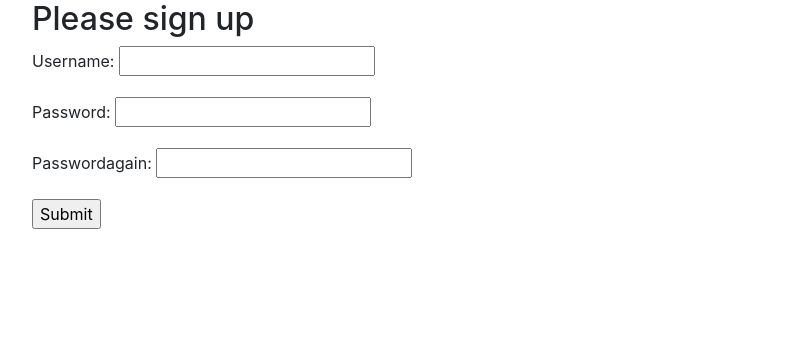
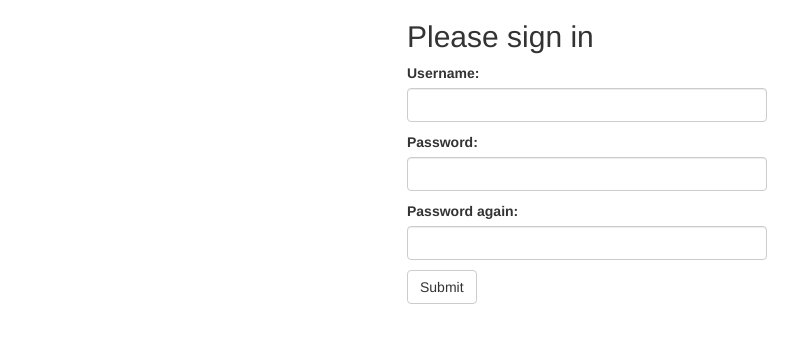
Before and after one commit to kaihuang201/opinion, a Django app: page /signup/ in a window 1280 px wide. Shown: the top 343 px of the page, without its empty margins (53-851 px from the left). Run offline with Django 3.2, Linux system fonts and the light colour scheme; some libraries are stand-ins or nearby versions.

Commit message:
Style login/signup pages

```diff
--- a/appopinion/forms.py
+++ b/appopinion/forms.py
@@ -2,14 +2,14 @@ from django import forms
 
 class signinForm(forms.Form):
 	username = forms.CharField(max_length=30,
-	            widget=forms.TextInput(attrs={'class' : 'myfieldclass'}))
+	            widget=forms.TextInput(attrs={'class' : 'form-control'}))
 	password = forms.CharField(max_length=30,
-	            widget=forms.PasswordInput(attrs={'class' : 'myfieldclass'}))
+	            widget=forms.PasswordInput(attrs={'class' : 'form-control'}))
 
 class signupForm(forms.Form):
 	username = forms.CharField(max_length=30,
-	            widget=forms.TextInput(attrs={'class' : 'myfieldclass'}))
+	            widget=forms.TextInput(attrs={'class' : 'form-control'}))
 	password = forms.CharField(max_length=30,
-	            widget=forms.PasswordInput(attrs={'class' : 'myfieldclass'}))
-	passwordagain = forms.CharField(max_length=30,
-	            widget=forms.PasswordInput(attrs={'class' : 'myfieldclass'}))
+	            widget=forms.PasswordInput(attrs={'class' : 'form-control'}))
+	password_again = forms.CharField(max_length=30,
+	            widget=forms.PasswordInput(attrs={'class' : 'form-control'}))
--- a/appopinion/template/appopinion/accountform.html
+++ b/appopinion/template/appopinion/accountform.html
@@ -1,37 +1,22 @@
-
-<!DOCTYPE html>
-<html lang="en">
-  <head>
-    <meta charset="utf-8">
-    <meta name="viewport" content="width=device-width, initial-scale=1">
-    <title>Signin Template for Bootstrap</title>
-
-    <!-- Bootstrap core CSS -->
-    <link href="../../dist/css/bootstrap.min.css" rel="stylesheet">
-
-    <!-- Custom styles for this template -->
-    <link href="signin.css" rel="stylesheet">
-    <script src="../../assets/js/ie-emulation-modes-warning.js"></script>
-
-  </head>
-
-  <body>
+{% extends 'appopinion/base.html' %}
 
 {% block content %}
     <div class="container">
-
-      <form class="form-signin" role="form" action= {% url 'appopinion:signin' %} method="post">
+      <div class="row">
+	<div class="col-md-4 col-md-offset-4">
+      <form class="form-signin" role="form"
+{% block action%}
+action= {% url 'appopinion:signin' %}
+{% endblock %}
+method="post">
         <h2 class="form-signin-heading">Please sign in</h2>
         {% csrf_token %}
 
         {{ form.as_p }}
+	<button type="submit" class="btn btn-default">Submit</button>
 
-        <input type="submit" value="Submit" />
       </form>
-
+      </div>
+      </div>
     </div> <!-- /container -->
 {% endblock %}
-
-    <script src="../../assets/js/ie10-viewport-bug-workaround.js"></script>
-  </body>
-</html>
--- a/appopinion/template/appopinion/signup.html
+++ b/appopinion/template/appopinion/signup.html
@@ -1,18 +1,6 @@
 {% extends "appopinion/accountform.html" %}
 
-{% block content %}
-<div class="container">
+{% block action %}
+action= {% url 'appopinion:signup' %}
 
-  <form class="form-signin" role="form" action= {% url 'appopinion:signup' %} method="post">
-    <h2 class="form-signin-heading">Please sign up</h2>
-    <h3>{{ errmsg }}</h3>
-
-    {% csrf_token %}
-
-    {{ form.as_p }}
-
-    <input type="submit" value="Submit" />
-  </form>
-
-</div>
 {% endblock %}
--- a/appopinion/views.py
+++ b/appopinion/views.py
@@ -23,7 +23,7 @@ def signup(request):
     if request.method=='POST':
         uname = request.POST['username']
         pswd = request.POST['password']
-        pswdagain = request.POST['passwordagain']
+        pswdagain = request.POST['password_again']
 
         if pswd==pswdagain:
             try:
```
Also changed, not shown: 2 other files.
